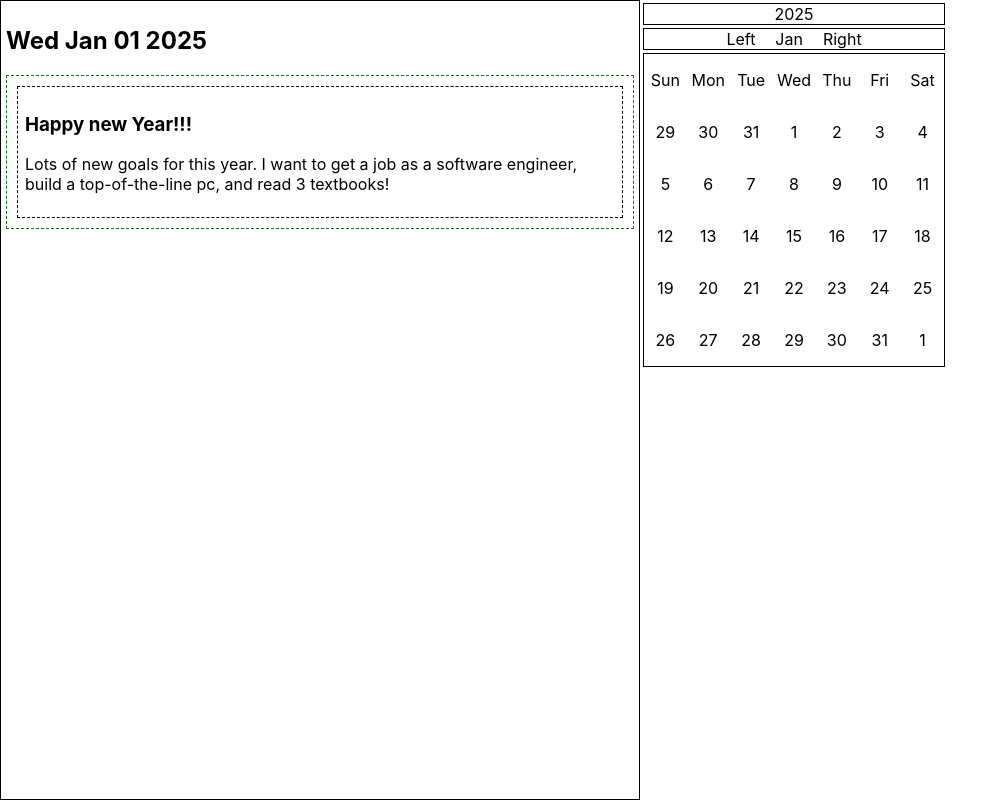
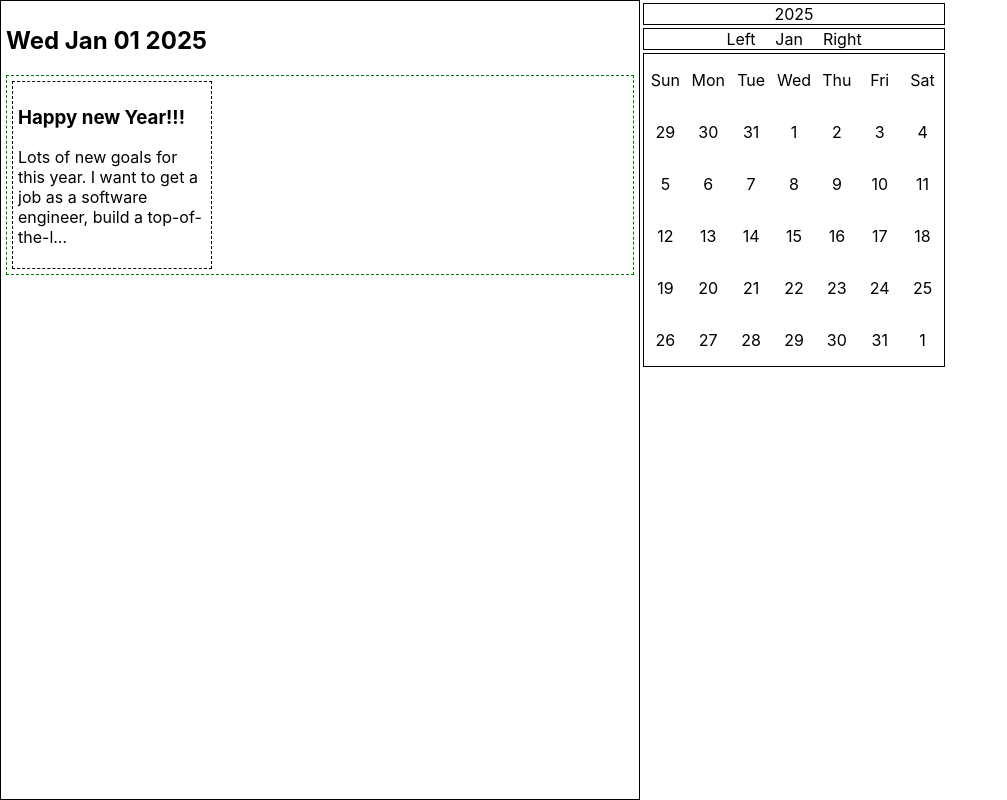
Before and after one commit to roxanne-mackinnon/RJournal, a React (Create React App) app: page / in a window 1280 px wide. Shown: the whole page, without its empty margins (0-1007 px from the left). Built offline with nearby package versions, Linux system fonts and the light colour scheme.

Commit message:
Added NoteEditor skeleton, refactored App.js into AppController.js, fixed some minor bugs along the way

```diff
--- a/src/App.js
+++ b/src/App.js
@@ -1,8 +1,9 @@
-import './App.css';
-import {Note, notes} from './notedata'
+import {notes} from './notedata'
 import Calendar from './Calendar';
-import NoteContainer from './NoteContainer';
+import NoteListView from './NoteListView';
 import {useState} from 'react';
+import {LeftRightView} from './LeftRightView';
+import {AppController} from './AppController'
 
 function App() {
   let [date, setDate] = useState(new Date());
@@ -16,12 +17,14 @@ function App() {
     filteredNotes = notes.filter(note => note.creationDate >= rangeStart && note.creationDate <= rangeEnd);
   }
 
-  return (
-    <div className="app-container">
-      <NoteContainer notes={filteredNotes} />
-      <Calendar onRangeSelected={(start, end) => {setRangeStart(start); setRangeEnd(end)}}/>
-    </div>
+  const result =  (
+    <LeftRightView>
+        <NoteListView notes={filteredNotes} />
+        <Calendar onRangeSelected={(start,end) => {setRangeStart(start); setRangeEnd(end)}} />
+    </LeftRightView>
   );
+
+  return <AppController />
 }
 
 export default App;
--- /dev/null
+++ b/src/AppController.js
@@ -0,0 +1,33 @@
+// need to have an AppController component that decides which views to put.
+
+// for example, lets say i click on a note, i then want to display the note on the right and give the option to edit or delete it.
+// it will control the state
+
+import {useState, useEffect} from 'react';
+import NoteListView from './NoteListView';
+import Calendar from './Calendar';
+import {notes} from './notedata';
+import {LeftRightView} from './LeftRightView';
+import NoteEditor from './NoteEditor';
+
+
+// container for the note list, calendar, and note editor
+export function AppController() {
+
+    // Notes that the notelistview should display, to be filtered (either by date or some other means like text search)
+    const [filteredNotes, setFilteredNotes] = useState([]);
+    // The note that has been clicked for editing/viewing, or null.
+    const [activeNote, setActiveNote] = useState(null);
+    const [date, setDate] = useState(new Date());
+
+    const isEditing = (activeNote !== null);
+
+    return (
+        <LeftRightView>
+            <NoteListView notes={filteredNotes} onNoteSelected={(note) => setActiveNote(note)}/>
+            {isEditing ? <NoteEditor note={activeNote} setNote={setActiveNote} onSubmit={() => setActiveNote(null)} /> :
+                <Calendar date={date} setDate={setDate} onRangeSelected={(startDate, endDate) => setFilteredNotes(
+                                        notes.filter(note => note.creationDate >= startDate && note.creationDate <= endDate))}/>}
+        </LeftRightView>
+    );
+}
--- a/src/Calendar.js
+++ b/src/Calendar.js
@@ -6,8 +6,8 @@ import {useState, useEffect} from 'react';
 //  'onRangeSelected': callback function of two parameters, start date and end date (exclusive)
 //    these dates represent the dates which the parent should display, representing either that the
 //    month has changed or the user has click-and-dragged over a set of continuous days
-export default function Calendar({onRangeSelected}) {
-    const [date,setDate] = useState(new Date());
+export default function Calendar({date, setDate, onRangeSelected}) {
+
     const days = datesToDisplay(date);
 
     useEffect(() => {
--- /dev/null
+++ b/src/LeftRightView.css
@@ -0,0 +1,8 @@
+.left-right-view {
+    padding: 0px;
+}
+
+.left-right-view > * {
+    display: inline-block;
+    width: 50%;
+}
--- /dev/null
+++ b/src/LeftRightView.js
@@ -0,0 +1,6 @@
+import './LeftRightView.css'
+
+export function LeftRightView(props) {
+
+    return (<div className="left-right-view">{props.children}</div>);
+}
--- a/src/NoteContainer.css
+++ b/src/NoteContainer.css
@@ -16,12 +16,10 @@
     justify-content: left;
 }
 
-.date-group > * {
-    flex: 50px;
-}
-
 .note {
     border: 1px dashed black;
-    margin: 10px;
-    padding: 7px;
+    padding: 5px;
+    margin: 5px;
+    width: 200px;
+    box-sizing: border-box;
 }
--- /dev/null
+++ b/src/NoteEditor.js
@@ -0,0 +1,8 @@
+
+export default function NoteEditor({note, setNote, onSubmit}) {
+    return (<div>
+        <h2>{note.title}</h2>
+        <p>{note.content}</p>
+        <button onClick={onSubmit}>Cancel</button>
+    </div>);
+}
--- a/src/NoteContainer.js
+++ b/src/NoteListView.js
@@ -30,7 +30,7 @@ function groupNotesByDate(notes) {
 
 // Given a list of notes, display them grouped by date, only showing the notes
 // within the specified (inclusive) range
-export default function NoteContainer({notes, startDate, endDate}) {
+export default function NoteListView({notes, onNoteSelected}) {
     // should sort notes by date and display each note in the 'day' section that it appears in
     // lets just do a quick and dirty algorithm
 
@@ -48,9 +48,9 @@ export default function NoteContainer({notes, startDate, endDate}) {
                 <h2>{group.creationDate.toDateString()}</h2>
                 <div className="date-group">
                     {group.notes.map(note =>
-                        <div className="note">
+                        <div className="note" onClick={() => onNoteSelected(note)}>
                             <h3>{note.title}</h3>
-                            <p>{note.content}</p>
+                            <p>{truncateText(note.content, 100)}</p>
                         </div>
                     )}
                 </div>
--- a/src/notedata.js
+++ b/src/notedata.js
@@ -1,28 +1,28 @@
-export function Note(title, content, creationDate) {
-    return {'title': title, 'content': content, 'creationDate': creationDate};
+export function Note(id, title, content, creationDate) {
+    return {'id': id, 'title': title, 'content': content, 'creationDate': creationDate};
 }
 
 export const notes = [
-    new Note("Gift Ideas", "KitchenAid stand mixer, Needoh Nice Cube, The Essential DTWOF, 'Under the Lemon Tree' by Replica, and a copy of Stardew Valley",
+    new Note(0, "Gift Ideas", "KitchenAid stand mixer, Needoh Nice Cube, The Essential DTWOF, 'Under the Lemon Tree' by Replica, and a copy of Stardew Valley",
         new Date(2024, 11, 10, 13, 43)),
-    new Note("Title", "Content",
+    new Note(1, "Title", "Content",
         new Date(2024, 11, 10)),
-    new Note("11/15 diary", "I was so sleepy today... I stayed up all night watching that new show by the creators of Lost. Totally worth it!",
+    new Note(2, "11/15 diary", "I was so sleepy today... I stayed up all night watching that new show by the creators of Lost. Totally worth it!",
         new Date(2024, 11, 15, 20, 27)),
-    new Note("The Holidays", "Can't wait to hang out with my family this holiday! Ian better like that new Patagonia sweater, I spent almost 200 bucks on it...",
+    new Note(3, "The Holidays", "Can't wait to hang out with my family this holiday! Ian better like that new Patagonia sweater, I spent almost 200 bucks on it...",
         new Date(2024, 11, 20, 12, 40)),
-    new Note("Christmas Day!", "Its finally here! Ian loved the sweater, my mom liked her oven mitts, and I think Amanda loved her stand mixer! I'm so glad",
+    new Note(4, "Christmas Day!", "Its finally here! Ian loved the sweater, my mom liked her oven mitts, and I think Amanda loved her stand mixer! I'm so glad",
         new Date(2024, 11, 25, 9, 30)),
-    new Note("October Doldrums", "Work was tough today, and the weather outside is so cold. I hope it stops being so windy soon.",
+    new Note(5, "October Doldrums", "Work was tough today, and the weather outside is so cold. I hope it stops being so windy soon.",
         new Date(2024, 9, 9, 16, 45)),
-    new Note("Happy Halloween!", "Dressed up as Luigi againt this year. I know its not super original but... those overalls were so expensive! Plus I hand-sew my own Luigi cap.",
+    new Note(6, "Happy Halloween!", "Dressed up as Luigi againt this year. I know its not super original but... those overalls were so expensive! Plus I hand-sew my own Luigi cap.",
         new Date(2024, 9, 31, 8, 13)),
-    new Note("Move-in day", "Moved apartments today. My roommate barely helped so unfortunatly a lot of stuff had to go in the garbage. It took around 15 hours from start to finish... whew!",
+    new Note(7, "Move-in day", "Moved apartments today. My roommate barely helped so unfortunatly a lot of stuff had to go in the garbage. It took around 15 hours from start to finish... whew!",
         new Date(2024, 5, 30, 12, 40)),
-    new Note("Apartment Hunting", "Amanda and I toured a new apartment today, compared to what we pay now it would be a huge step up! In-unit washer-dryer, filtered water from the fridge, and counter space to cook? Count me in!",
+    new Note(8, "Apartment Hunting", "Amanda and I toured a new apartment today, compared to what we pay now it would be a huge step up! In-unit washer-dryer, filtered water from the fridge, and counter space to cook? Count me in!",
         new Date(2024, 5, 3, 15, 21)),
-    new Note("Welcome to my Journal!", "Developing a new journal application. Entries may or may not be correlated to the real life experiences of the app developer.",
+    new Note(9, "Welcome to my Journal!", "Developing a new journal application. Entries may or may not be correlated to the real life experiences of the app developer.",
         new Date(2024, 5, 1, 12)),
-    new Note("Happy new Year!!!", "Lots of new goals for this year. I want to get a job as a software engineer, build a top-of-the-line pc, and read 3 textbooks!",
+    new Note(10,"Happy new Year!!!", "Lots of new goals for this year. I want to get a job as a software engineer, build a top-of-the-line pc, and read 3 textbooks!",
         new Date(2025, 0, 1, 0, 15))
 ]
```
Also changed, not shown: src/App.css (deleted).
